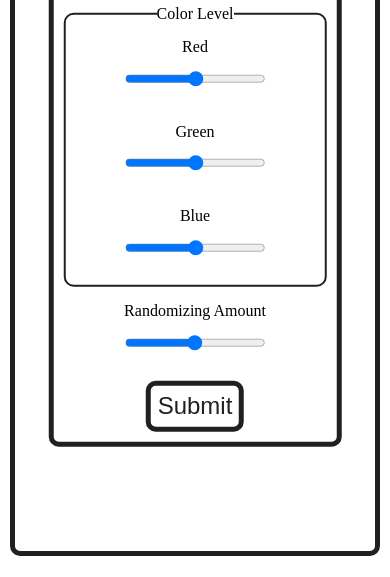
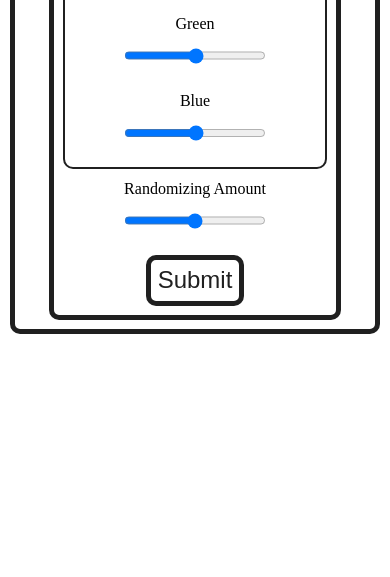
Before and after one commit to JDHofmann/color-clicker, a plain HTML site: page index.html in a window 390 px wide. Shown: the part 267-844 px from the top of the page. Drawn offline with Linux system fonts and the light colour scheme.

Commit message:
mobile sizing adjust

```diff
--- a/css/style.css
+++ b/css/style.css
@@ -5,25 +5,27 @@
 }
 
 .container {
-    width: 95vw;
-    height: 95vh;
+    width: 95%;
+    height: 95%;
     margin: 2.5vh 2.5vw;
     border-radius: 10px;
     border: 5px solid #202020;
 }
 
 form {
-    position: absolute;
+    /* position: absolute;
     top: 50%;
     left: 50%;
-    transform: translate(-50%, -50%);
+    transform: translate(-50%, -50%); */
     border-radius: 10px;
     border: 5px solid #202020;
     background: #ffffff;
     border-radius: 10px;
     text-align: center;
     padding: 2.5%;
+    margin: 2.5% auto;
     width: 75vw;
+    max-width: 350px;
 }
 
 .btn {
@@ -52,6 +54,10 @@ input, label {
     padding: 2.5%;
 }
 
+label {
+    padding: 1%;
+}
+
 fieldset, p {
     border: 2.5px solid #202020;
     border-radius: 10px;
```
